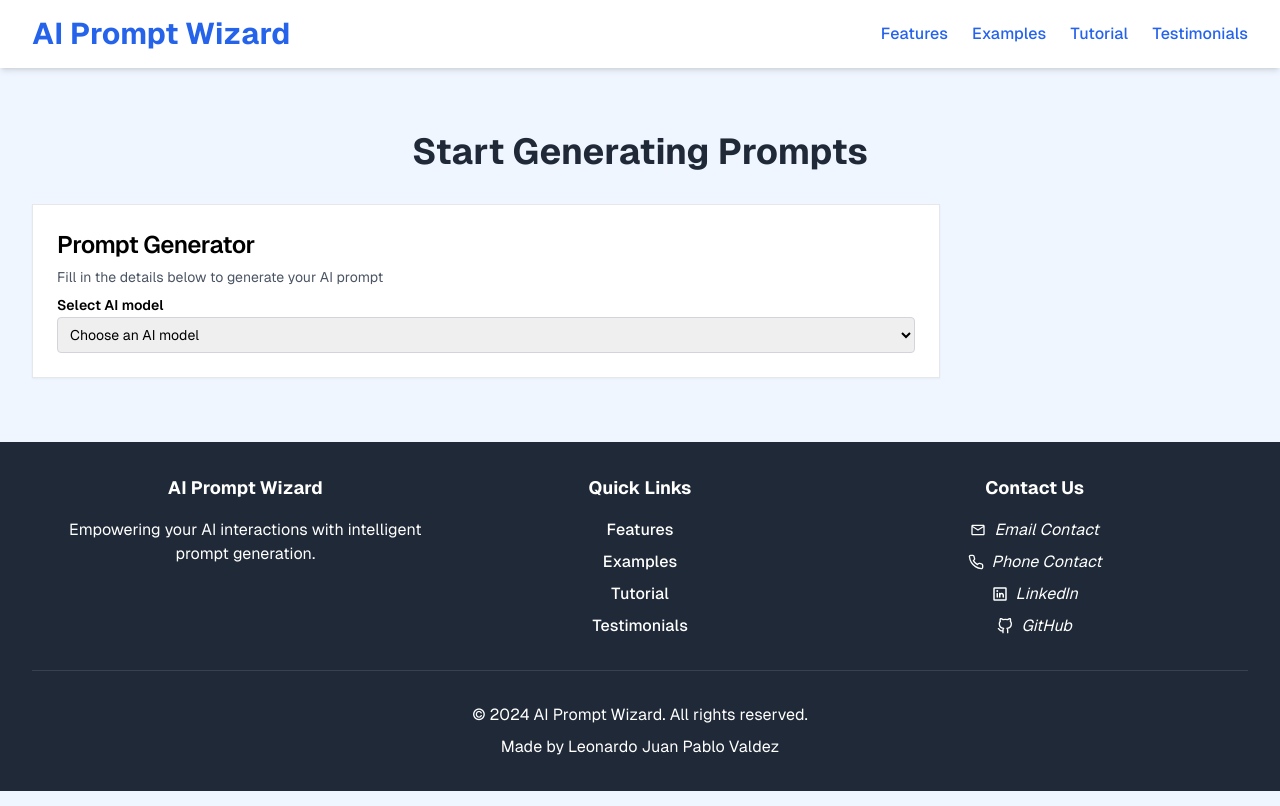
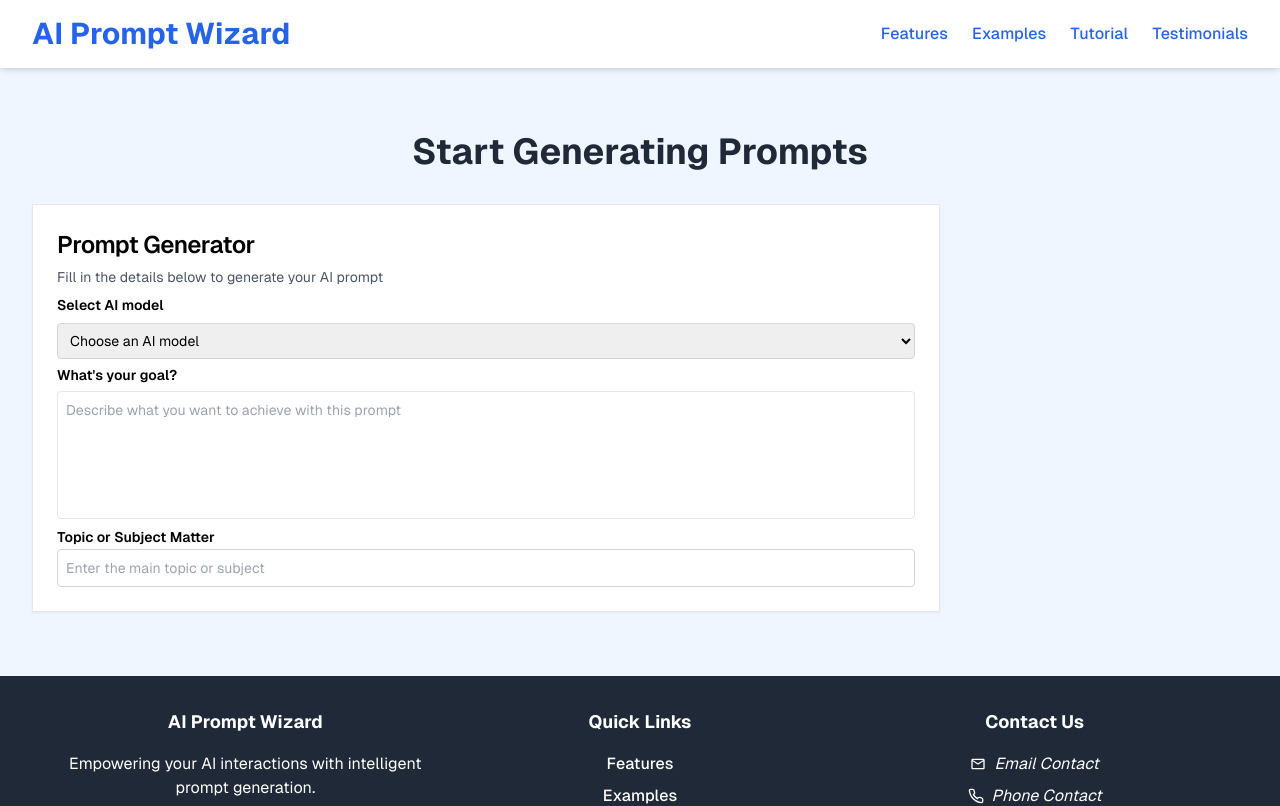
Before and after one commit to Orbitado/ai-prompt-wizard, a Next.js app: page /prompts in a window 1280 px wide. Shown: the top 806 px of the page. Built offline with nearby package versions, Linux system fonts and the light colour scheme.

Commit message:
[ADDED] Custom Types && Interfaces, Dropdown Menu, TextArea common component

```diff
--- a/src/app/(pages)/(public)/prompts/page.tsx
+++ b/src/app/(pages)/(public)/prompts/page.tsx
@@ -5,7 +5,9 @@ import {
   CardTitle,
 } from "@/components/ui/card";
 
-import Dropdown from "@/components/common/Dropdown";
+import Dropdown from "@/components/specific/Dropdown";
+import TextArea from "@/components/common/TextArea";
+import Input from "@/components/common/Input";
 
 export default function PromptGeneratorPage() {
   return (
@@ -23,6 +25,16 @@ export default function PromptGeneratorPage() {
               Fill in the details below to generate your AI prompt
             </CardDescription>
             <Dropdown />
+            <TextArea
+              name="What's your goal?"
+              placeholder="Describe what you want to achieve with this prompt"
+            />
+            <Input
+              labelTitle="Topic or Subject Matter"
+              type="text"
+              placeholder="Enter the main topic or subject"
+              name="topic"
+            />
           </CardContent>
         </Card>
       </article>
--- a/src/components/common/TextArea.tsx
+++ b/src/components/common/TextArea.tsx
@@ -5,11 +5,14 @@ export default function TextArea({
   name,
   rows,
   placeholder,
+  labelTitle,
   required = false,
 }: TextAreaP) {
   return (
-    <label htmlFor={name} className="font-semibold text-sm text-start">
-      Message
+    <>
+      <label htmlFor={name} className="font-semibold text-sm">
+        {labelTitle || name}
+      </label>
       <textarea
         name={name}
         id={name}
@@ -18,6 +21,6 @@ export default function TextArea({
         rows={rows}
         required={required}
       />
-    </label>
+    </>
   );
 }
--- a/src/components/common/Dropdown.tsx
+++ b/src/components/specific/Dropdown.tsx
@@ -1,7 +1,9 @@
 const Dropdown = () => {
   return (
-    <label title="Choose an AI model" className="dropdown">
-      <span className="font-semibold text-sm">Select AI model</span>
+    <>
+      <label title="Choose an AI model" className="dropdown">
+        <span className="font-semibold text-sm">Select AI model</span>
+      </label>
       <select
         title="Choose an AI model"
         defaultValue="Choose an AI model"
@@ -20,7 +22,7 @@ const Dropdown = () => {
           MidJourney
         </option>
       </select>
-    </label>
+    </>
   );
 };
 
--- a/src/types/customTypes.d.ts
+++ b/src/types/customTypes.d.ts
@@ -1,5 +1,5 @@
 export interface InputP {
-    labelTitle: string;
+    labelTitle?: string;
     placeholder: string;
     name: string;
     type?: "text" | "email" | "number" | "password" | "date";
```
